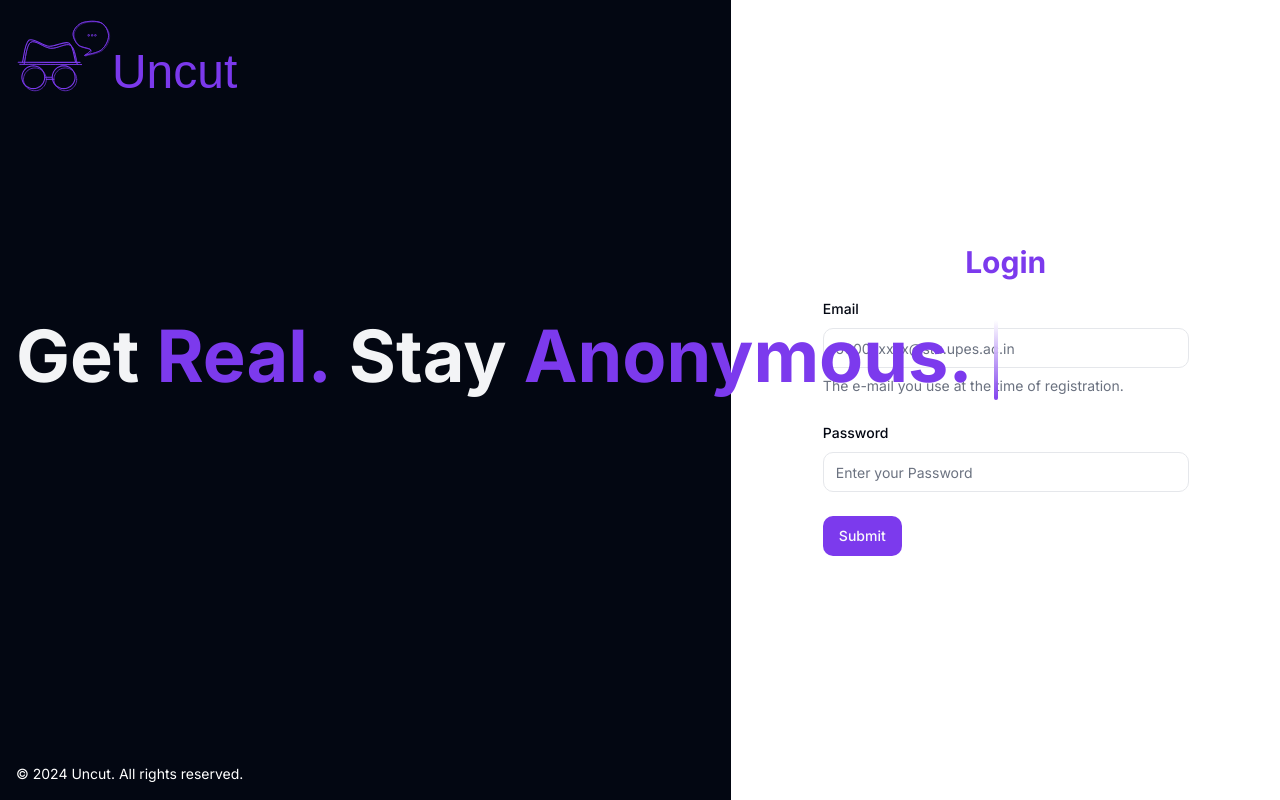
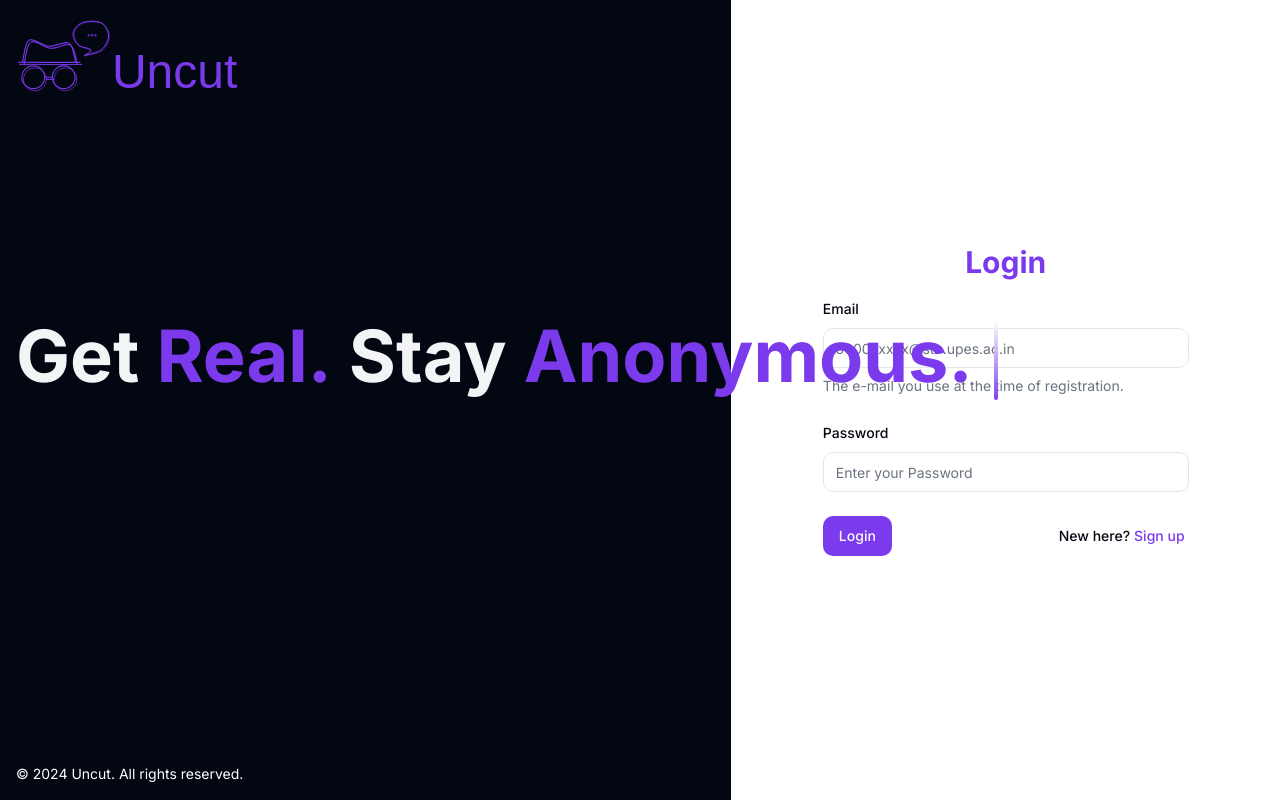
Before and after one commit to MohakBajaj/uncut, a Next.js app: page /login in a window 1280 px wide. Built offline with nearby package versions, Linux system fonts and the light colour scheme; a web font is replaced by a local one.

Commit message:
Add login form enhancements

```diff
--- a/src/components/login-form.tsx
+++ b/src/components/login-form.tsx
@@ -1,3 +1,4 @@
+"use client";
 import { zodResolver } from "@hookform/resolvers/zod";
 import { useForm } from "react-hook-form";
 import { z } from "zod";
@@ -122,7 +123,19 @@ export default function LoginForm() {
                 </FormItem>
               )}
             />
-            <Button type="submit">Submit</Button>
+            <div className="flex justify-between">
+              <Button type="submit">Login</Button>
+              <FormItem>
+                <FormLabel>New here?</FormLabel>
+                <FormControl>
+                  <Link href="/register">
+                    <Button variant={"link"} className="text-primary px-1">
+                      Sign up
+                    </Button>
+                  </Link>
+                </FormControl>
+              </FormItem>
+            </div>
           </form>
         </Form>
       </motion.div>
```
